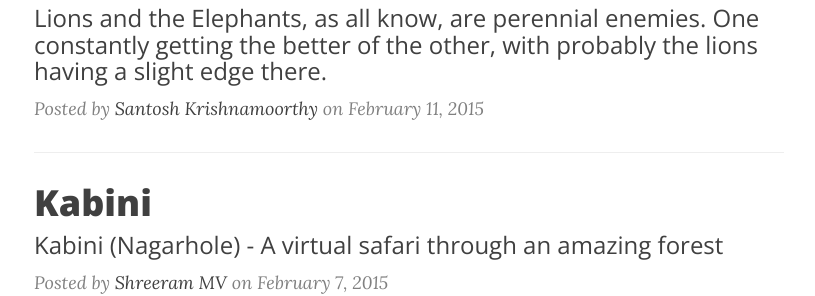
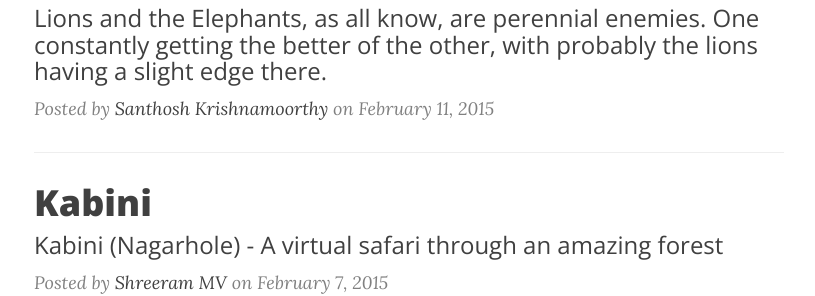
Before and after one commit to jagadeeshwithu/wilderhood.github.io, a Jekyll site: the page built from index.html, in a window 1280 px wide. Shown: the part 585-881 px from the top of the page, without its empty margins (231-1046 px from the left). Built offline with Jekyll 4.4.1, drawn with Linux system fonts in a browser that asks for light colours; nearby versions of some CDN libraries; the list of posts is cut into pages by our own code.

Commit message:
Santosh name fixed!

```diff
--- a/_posts/2015-02-11-When-Elephants-crossed-paths-with-the-Lions-at-Serengeti.markdown
+++ b/_posts/2015-02-11-When-Elephants-crossed-paths-with-the-Lions-at-Serengeti.markdown
@@ -2,7 +2,7 @@
 layout:     post
 title:      "When Elephants crossed paths with the Lions at Serengeti"
 subtitle:   "Lions and the Elephants, as all know, are perennial enemies. One constantly getting the better of the other, with probably the lions having a slight edge there."
-author:     "Santosh Krishnamoorthy"
+author:     "Santhosh Krishnamoorthy"
 header-img: "img/2015-02-11/Elephants1.jpg"
 tags:       ["African Destinations", "Wildlife Destinations"]
 comments:   true
--- a/metapages/authors/Santosh Krishnamoorthy.md
+++ b/metapages/authors/Santhosh Krishnamoorthy.md
@@ -1,11 +1,11 @@
 ---
 layout: blog_by_author
-author_name: Santosh Krishnamoorthy
-permalink: authors/Santosh Krishnamoorthy/
+author_name: Santhosh Krishnamoorthy
+permalink: authors/Santhosh Krishnamoorthy/
 web: http://framesofnature.com
-email: santosh.kris@gmail.com
+email: santhosh.kris@gmail.com
 bio: "Nature Lover, Aspiring Naturalist, Nature Photographer, Blogger, based in Bangalore, India"
-avatar: Santosh.jpg
+avatar: Santhosh.jpg
 twitter: santhoshk
 googleplus:
 linkedin:
```
Also changed, not shown: img/Santhosh.jpg (renamed from img/Santosh.jpg).
